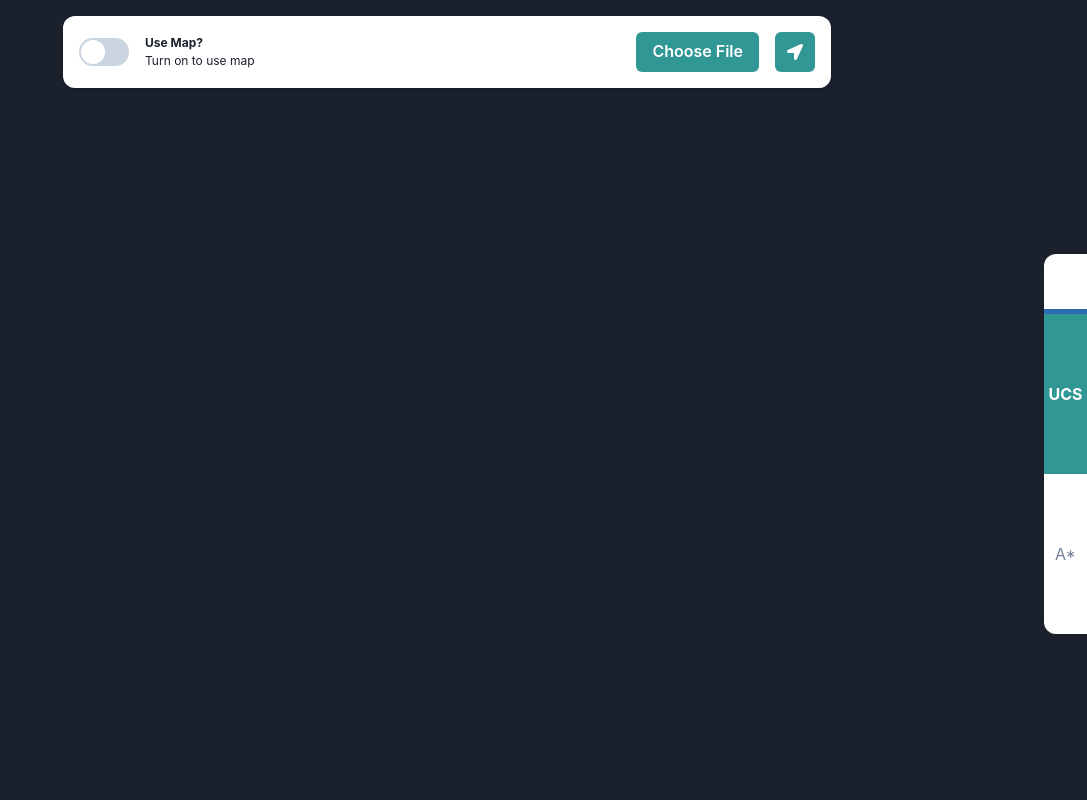
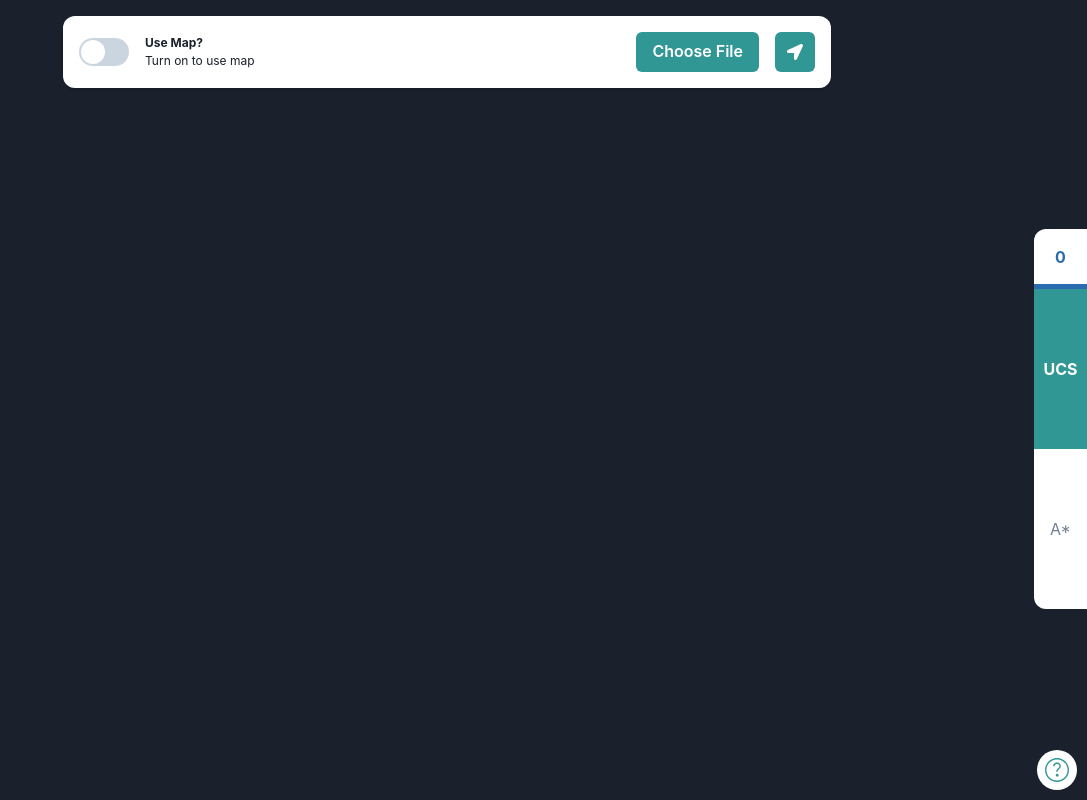
Before and after one commit to vierifirdaus/Tucil3_13521099_13521121, a React (Create React App) app: page / in a window 1280 px wide. Shown: the whole page, without its empty margins (193-1280 px from the left). Built offline with nearby package versions, Linux system fonts and the light colour scheme.

Commit message:
feat: help button

```diff
--- a/src/App.js
+++ b/src/App.js
@@ -6,6 +6,7 @@ import NetworkGraph from "./NetworkGraph/NetworkGraph";
 import { UCS, parserInputUCS } from "./ShortestPath/UCS";
 import { aStar, parserInputA, distance } from "./ShortestPath/Astar";
 import SidebarAlgo from "./Sidebar/SidebarAlgo";
+import PopoverHelp from "./PopoverHelp/PopoverHelp";
 
 function App() {
   const [showMap, setShowMap] = useState(false);
@@ -31,6 +32,8 @@ function App() {
 
   const resetGraph = (value) => {
     setPath(null);
+    setDistance(0);
+    setStartEnd([-1, -1]);
   };
 
   const handleAlgoChange = (value) => {
@@ -41,9 +44,9 @@ function App() {
 
   const onSearchPathHandler = (value) => {
     if (fileContent == "") {
-      alert("Please input a file map.");
+      alert("Please input a map file.");
     } else if (startEnd[0] == -1 || startEnd[1] == -1) {
-      alert("Please select the end and the start by clicking on the node.");
+      alert("Please select the starting and ending nodes by clicking on the desired node.");
     } else {
       const parser = parserInputA(fileContent);
       let res;
@@ -95,6 +98,7 @@ function App() {
         onChange={handleAlgoChange}
         // ml="auto"
       />
+      <PopoverHelp />
     </Flex>
   );
 }
--- /dev/null
+++ b/src/PopoverHelp/PopoverHelp.js
@@ -0,0 +1,45 @@
+import React, { useState } from 'react';
+import {
+  Button,
+  Popover,
+  PopoverTrigger,
+  PopoverContent,
+  PopoverArrow,
+  PopoverCloseButton,
+  PopoverHeader,
+  PopoverBody,
+  Icon
+} from '@chakra-ui/react';
+import { TfiHelpAlt } from "react-icons/tfi";
+
+const PopoverHelp = (props) => {
+  const [isOpen, setIsOpen] = useState(false);
+
+  const handleOpen = () => {
+    setIsOpen(true);
+  };
+
+  const handleClose = () => {
+    setIsOpen(false);
+  };
+
+  return (
+    <Popover isOpen={isOpen} onClose={handleClose} >
+      <PopoverTrigger >
+        <Button ml="auto" mr="10px" mb="10px" onClick={handleOpen} borderRadius="full" bg="white" _hover={{ bg: "gray.300" }} _active={{ bg: "gray.400" }} p="0">
+          <Icon as={TfiHelpAlt} color="teal.500" boxSize={6}  />
+        </Button>
+      </PopoverTrigger>
+      <PopoverContent m="0 10px">
+        <PopoverArrow />
+        <PopoverCloseButton />
+        <PopoverHeader fontWeight="bold" >Need some help?</PopoverHeader>
+        <PopoverBody>
+          To set the starting and ending nodes, simply click on the desired node, and then click the rightmost button located on the toolbar.
+        </PopoverBody>
+      </PopoverContent>
+    </Popover>
+  );
+};
+
+export default PopoverHelp;
--- a/src/Sidebar/SidebarAlgo.js
+++ b/src/Sidebar/SidebarAlgo.js
@@ -37,7 +37,7 @@ function SidebarAlgo({ tabs, selected, onChange }) {
                   color: selected === tab ? "white" : "gray.500",
                   fontWeight: selected === tab ? "bold" : "normal",
                   bg: selected === tab ? "teal.500" : "white",
-                  w: "45px",
+                  w: "55px",
                   h: "160px",
                 }}
               >
@@ -57,11 +57,11 @@ function SidebarAlgo({ tabs, selected, onChange }) {
                 // bg="black"
                 // color="white"
                 fontWeight="bold"
-                w="45px"
+                w="55px"
                 h="60px"
                 borderBottom="5px solid black"
               >
-                {tab !== 0 && tab}
+                {tab}
               </Tab>
             );
           }
```
Also changed, not shown: test/ITB.txt (added), test/astar1.txt (deleted), 2 other files (tests, documents, lock files or other folders).
